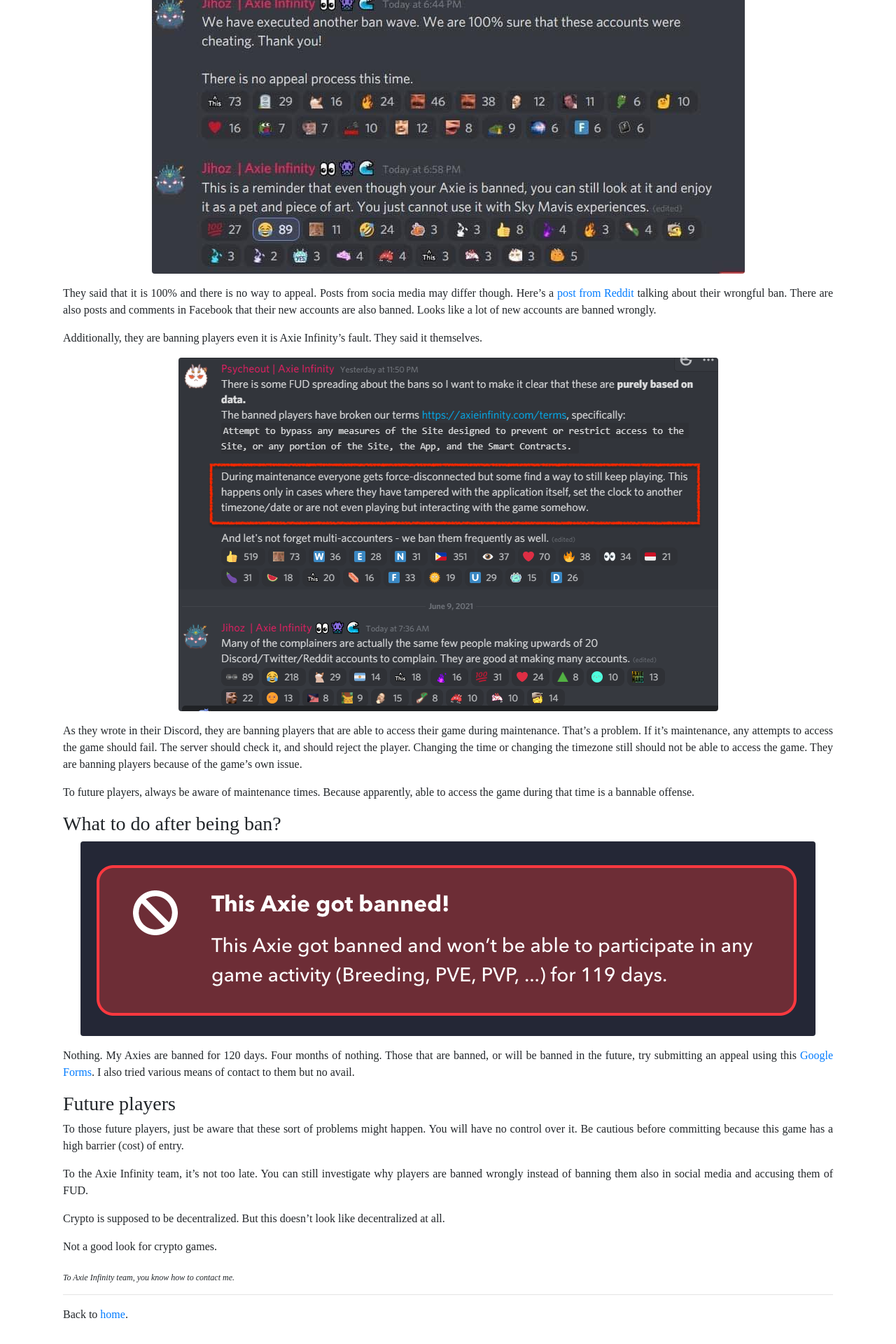
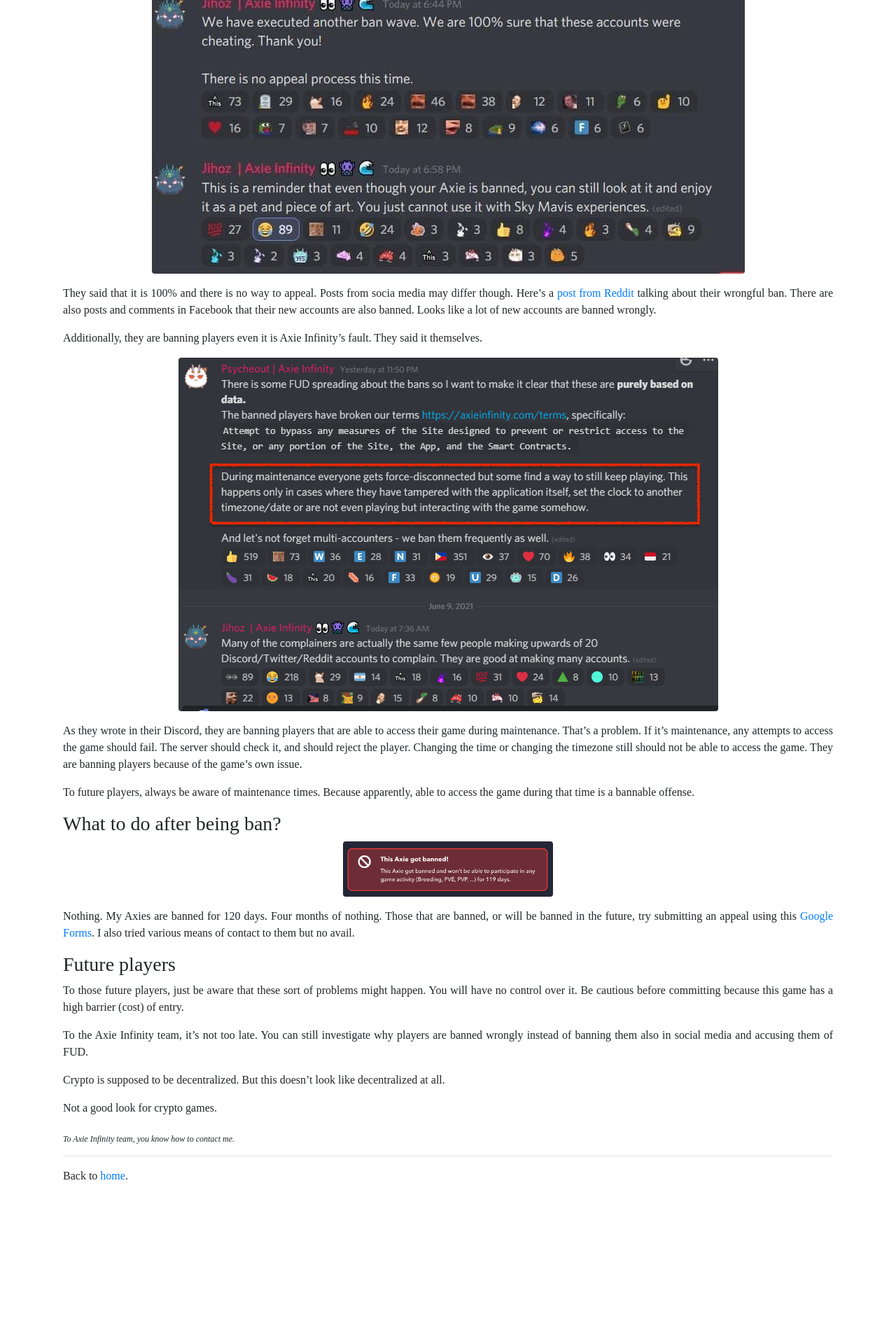
Before and after one commit to MojoJolo/MojoJolo.github.io, a Jekyll site: the page built from _posts/2021-06-09-axie-infinity-ban.md, in a window 1280 px wide. Shown: the part 1273-3193 px from the top of the page at 70% size. Built offline with Jekyll 4.4.1, drawn with Linux system fonts in a browser that asks for light colours; nearby versions of some CDN libraries; after the commit the page ends 2995 px from its top, so only the background shows below that.

Commit message:
change size

```diff
--- a/_posts/2021-06-09-axie-infinity-ban.md
+++ b/_posts/2021-06-09-axie-infinity-ban.md
@@ -37,7 +37,7 @@
 
 ### What to do after being ban?
 
-<img src="/assets/axie-ban4.png" class="rounded mx-auto d-block" alt="Banned Axie Infinity">
+<img src="/assets/axie-ban4.png" class="rounded mx-auto d-block" alt="Banned Axie Infinity" width="300px">
 
 Nothing. My Axies are banned for 120 days. Four months of nothing. Those that are banned, or will be banned in the future, try submitting an appeal using this [Google Forms](https://docs.google.com/forms/d/e/1FAIpQLSecPeCBQzPl8fuN5ODb0UdBgwDD9YzaJnmpnTh1dHW8VDqTXQ/viewform). I also tried various means of contact to them but no avail.
 
```
